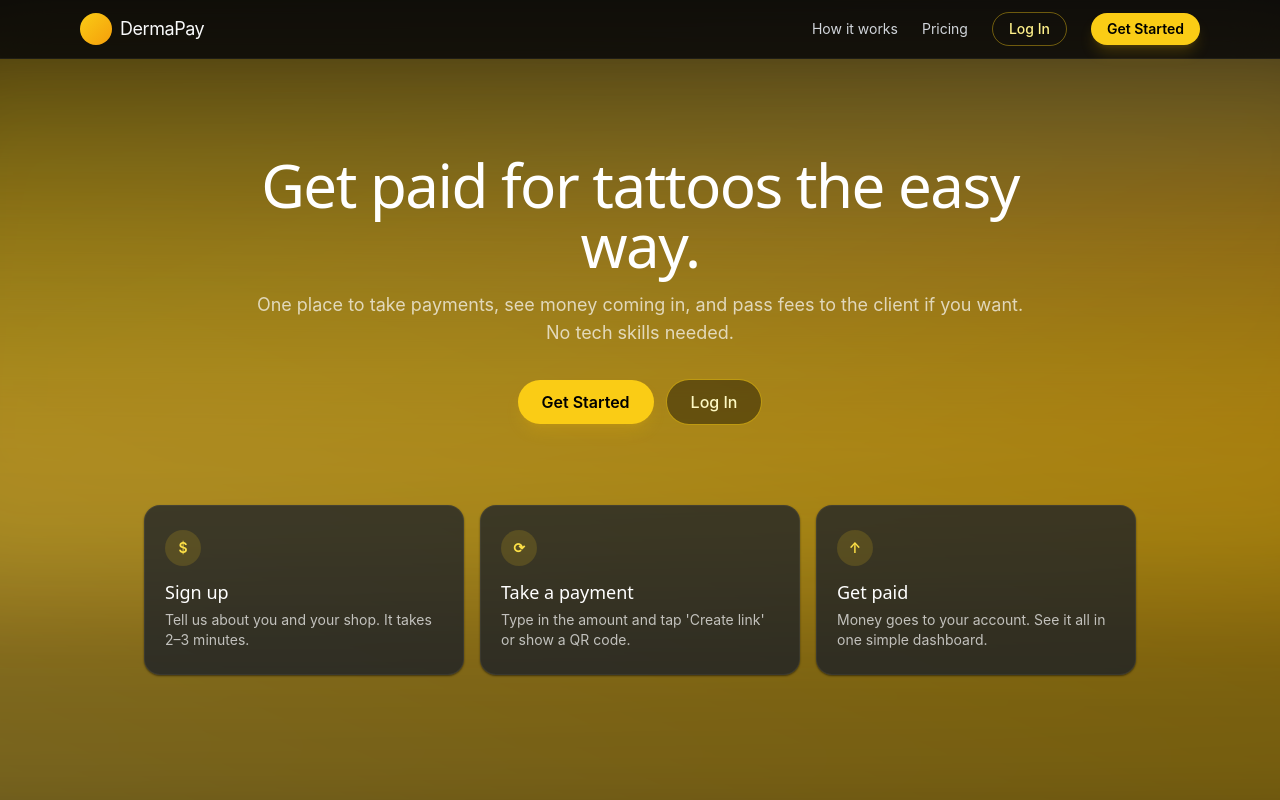
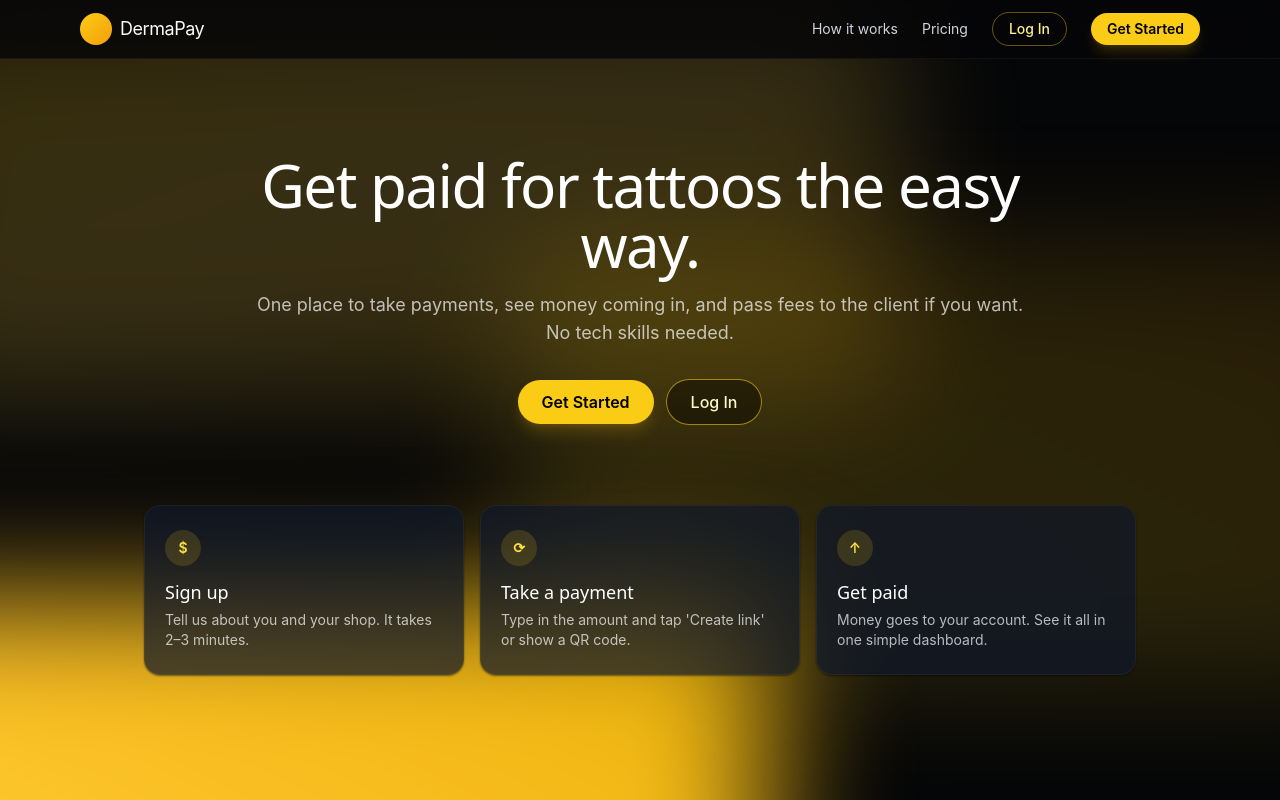
Before and after one commit to BowlofBryce/DermaPay, a React (Vite) app: page / in a window 1280 px wide. Shown: the top 800 px of the page. Built offline with nearby package versions, Linux system fonts and the light colour scheme; no server answers.

Commit message:
Updated GoldenWaveBackground.tsx

```diff
--- a/src/components/GoldenWaveBackground.tsx
+++ b/src/components/GoldenWaveBackground.tsx
@@ -12,21 +12,21 @@ export const GoldenWaveBackground: React.FC = () => {
     <div className="pointer-events-none fixed inset-0 overflow-hidden">
       <motion.div
         style={{ y: layer1Y }}
-        className="absolute top-0 left-[-10%] h-[600px] w-[120%] opacity-40"
+        className="absolute top-0 left-[-10%] h-[400px] w-[80%] opacity-20"
       >
         <div className="h-full w-full bg-gradient-to-br from-yellow-400 via-amber-300 to-yellow-500 blur-3xl" />
       </motion.div>
 
       <motion.div
         style={{ y: layer2Y }}
-        className="absolute top-40 right-[-15%] h-[700px] w-[130%] opacity-30"
+        className="absolute top-60 right-[-10%] h-[450px] w-[70%] opacity-15"
       >
         <div className="h-full w-full bg-gradient-to-bl from-amber-500 via-yellow-400 to-amber-300 blur-3xl" />
       </motion.div>
 
       <motion.div
         style={{ y: layer3Y }}
-        className="absolute top-80 left-[-20%] h-[800px] w-[140%] opacity-25"
+        className="absolute top-[600px] left-[-15%] h-[500px] w-[75%] opacity-18"
       >
         <div className="h-full w-full bg-gradient-to-tr from-yellow-300 via-amber-400 to-yellow-500 blur-3xl" />
       </motion.div>
```
